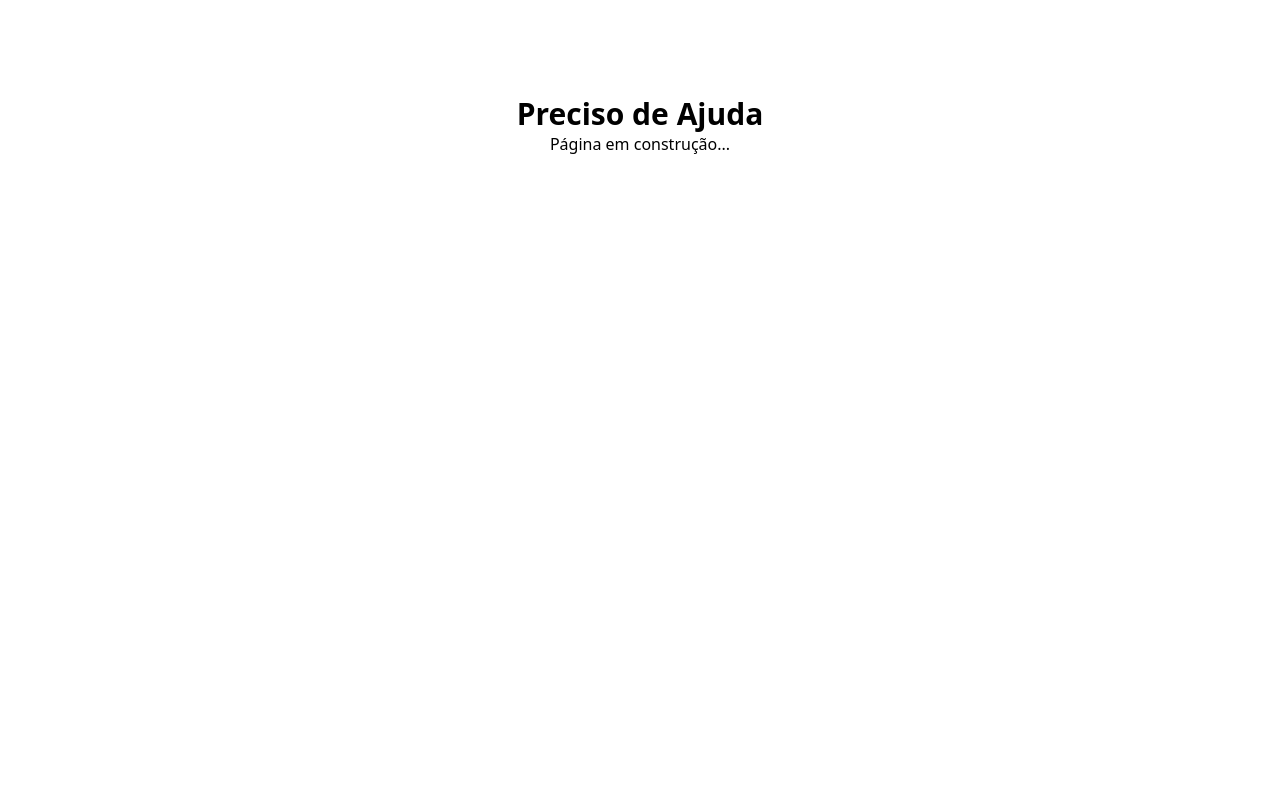
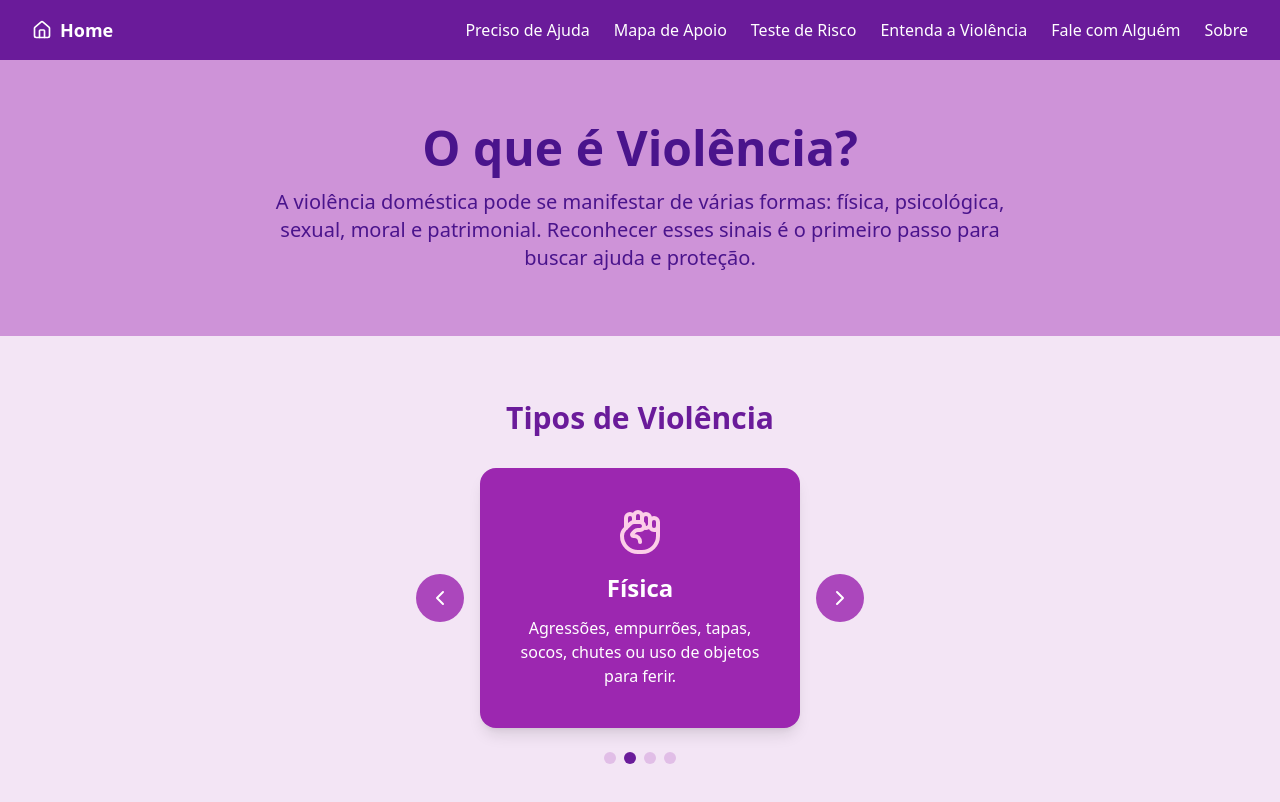
Before and after one commit to Cristian914/Flor-Segura, a React (Vite) app: page /entenda-a-violencia in a window 1280 px wide. Built offline with nearby package versions, Linux system fonts and the light colour scheme.

Commit message:
feat: pagina EntendaAviolencia sendo criado

```diff
--- a/src/pages/EntendaAViolencia.jsx
+++ b/src/pages/EntendaAViolencia.jsx
@@ -1,8 +1,145 @@
-export default function EntendaAViolencia() {
+import { motion } from "framer-motion";
+import { useState, useEffect } from "react";
+import { Home, Brain, HandFist, Gem, ChevronLeft, ChevronRight, Heart } from "lucide-react";
+
+const Violencia = () => {
+  const violencias = [
+    {
+      id: 1,
+      icon: <Brain size={48} />,
+      tipo: "Psicológica",
+      descricao: "Ameaças, humilhações, xingamentos, chantagens ou isolamento.",
+    },
+    {
+      id: 2,
+      icon: <HandFist size={48} />,
+      tipo: "Física",
+      descricao: "Agressões, empurrões, tapas, socos, chutes ou uso de objetos para ferir.",
+    },
+    {
+      id: 3,
+      icon: <Gem size={48} />,
+      tipo: "Patrimonial",
+      descricao: "Destruição de bens, retenção de documentos ou controle financeiro.",
+    },
+    {
+      id: 4,
+      icon: <Heart size={48} />,
+      tipo: "Moral e Sexual",
+      descricao:
+        "Difamação, insultos, constrangimento público ou coerção sexual sem consentimento.",
+    },
+  ];
+
+  const [index, setIndex] = useState(0);
+  const [paused, setPaused] = useState(false);
+
+  const nextSlide = () => setIndex((prev) => (prev + 1) % violencias.length);
+  const prevSlide = () => setIndex((prev) => (prev - 1 + violencias.length) % violencias.length);
+
+  useEffect(() => {
+    if (paused) return;
+    const timer = setInterval(() => nextSlide(), 4000);
+    return () => clearInterval(timer);
+  }, [paused, index]);
+
   return (
-    <div className="pt-24 text-center">
-      <h1 className="text-3xl font-bold">Preciso de Ajuda</h1>
-      <p>Página em construção...</p>
+    <div className="bg-[#F3E5F5] min-h-screen flex flex-col items-center text-center">
+      {/* Navbar Temporária (Pode trocar pela sua depois) */}
+      <nav className="w-full bg-[#6A1B9A] text-white flex justify-between items-center px-8 py-4 shadow-lg">
+        <div className="flex items-center gap-2 font-semibold text-lg cursor-pointer">
+          <Home size={20} />
+          <span>Home</span>
+        </div>
+        <ul className="flex gap-6 font-medium text-sm md:text-base">
+          <li className="hover:text-pink-200 cursor-pointer transition">Preciso de Ajuda</li>
+          <li className="hover:text-pink-200 cursor-pointer transition">Mapa de Apoio</li>
+          <li className="hover:text-pink-200 cursor-pointer transition">Teste de Risco</li>
+          <li className="hover:text-pink-200 cursor-pointer transition">Entenda a Violência</li>
+          <li className="hover:text-pink-200 cursor-pointer transition">Fale com Alguém</li>
+          <li className="hover:text-pink-200 cursor-pointer transition">Sobre</li>
+        </ul>
+      </nav>
+
+      {/* Header */}
+      <section className="w-full bg-[#CE93D8] py-16 px-6 md:px-16 text-[#4A148C]">
+        <motion.h1
+          initial={{ y: -20, opacity: 0 }}
+          animate={{ y: 0, opacity: 1 }}
+          transition={{ duration: 0.8 }}
+          className="text-4xl md:text-5xl font-bold mb-4"
+        >
+          O que é Violência?
+        </motion.h1>
+
+        <motion.p
+          initial={{ opacity: 0 }}
+          animate={{ opacity: 1 }}
+          transition={{ delay: 0.3, duration: 1 }}
+          className="text-lg md:text-xl max-w-3xl mx-auto"
+        >
+          A violência doméstica pode se manifestar de várias formas: física, psicológica, sexual,
+          moral e patrimonial. Reconhecer esses sinais é o primeiro passo para buscar ajuda e proteção.
+        </motion.p>
+      </section>
+
+      {/* Carrossel */}
+      <section
+        className="relative mt-16 mb-10 w-full max-w-4xl px-6"
+        onMouseEnter={() => setPaused(true)}
+        onMouseLeave={() => setPaused(false)}
+      >
+        <motion.h2
+          initial={{ opacity: 0 }}
+          animate={{ opacity: 1 }}
+          transition={{ duration: 0.8 }}
+          className="text-3xl font-bold text-[#6A1B9A] mb-8"
+        >
+          Tipos de Violência
+        </motion.h2>
+
+        <div className="flex items-center justify-center gap-4">
+          <button
+            onClick={prevSlide}
+            className="p-3 rounded-full bg-[#AB47BC] text-white hover:bg-[#8E24AA] transition"
+          >
+            <ChevronLeft />
+          </button>
+
+          <motion.div
+            key={violencias[index].id}
+            initial={{ opacity: 0, scale: 0.9 }}
+            animate={{ opacity: 1, scale: 1 }}
+            transition={{ duration: 0.6 }}
+            className="bg-[#9C27B0] text-white p-10 rounded-2xl shadow-lg w-80 flex flex-col items-center justify-center"
+          >
+            <div className="mb-4 text-pink-200">{violencias[index].icon}</div>
+            <h3 className="text-2xl font-semibold mb-3">{violencias[index].tipo}</h3>
+            <p className="text-base">{violencias[index].descricao}</p>
+          </motion.div>
+
+          <button
+            onClick={nextSlide}
+            className="p-3 rounded-full bg-[#AB47BC] text-white hover:bg-[#8E24AA] transition"
+          >
+            <ChevronRight />
+          </button>
+        </div>
+
+        {/* Indicadores */}
+        <div className="flex justify-center gap-2 mt-6">
+          {violencias.map((_, i) => (
+            <span
+              key={i}
+              className={`w-3 h-3 rounded-full ${
+                i === index ? "bg-[#6A1B9A]" : "bg-[#E1BEE7]"
+              } transition-all`}
+            ></span>
+          ))}
+        </div>
+      </section>
     </div>
   );
-}
+};
+
+export default Violencia;
```
